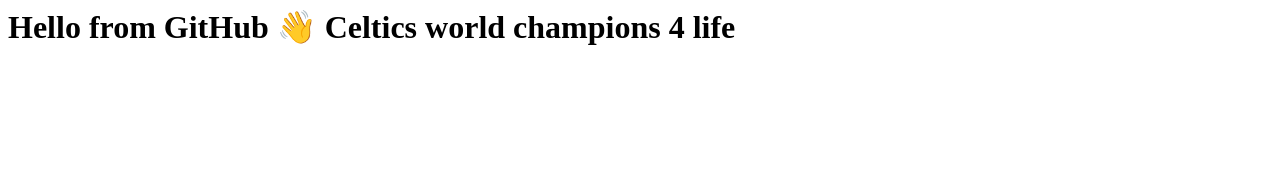
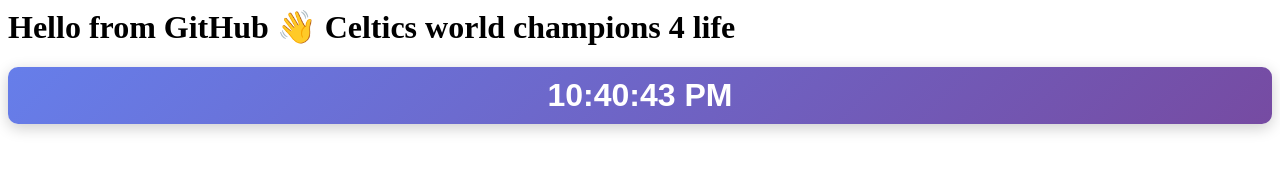
Before and after one commit to itsrouk/first-modern-project, a plain HTML site: page index.html in a window 1280 px wide. Drawn offline with Linux system fonts and the light colour scheme.

Commit message:
same thing

```diff
--- a/index.html
+++ b/index.html
@@ -1,6 +1,39 @@
 <html>
-  <head><title>My First Project</title></head>
+  <head>
+    <title>My First Project</title>
+    <style>
+      .clock {
+        font-family: 'Arial', sans-serif;
+        font-size: 2em;
+        font-weight: bold;
+        color: #333;
+        text-align: center;
+        margin: 20px 0;
+        padding: 10px;
+        background: linear-gradient(135deg, #667eea 0%, #764ba2 100%);
+        color: white;
+        border-radius: 10px;
+        box-shadow: 0 4px 15px rgba(0,0,0,0.2);
+      }
+    </style>
+  </head>
   <body>
     <h1>Hello from GitHub 👋 Celtics world champions 4 life</h1>
+
+    <div class="clock" id="clock"></div>
+
+    <script>
+      function updateClock() {
+        const now = new Date();
+        const timeString = now.toLocaleTimeString();
+        document.getElementById('clock').textContent = timeString;
+      }
+
+      // Update clock immediately
+      updateClock();
+
+      // Update clock every second
+      setInterval(updateClock, 1000);
+    </script>
   </body>
 </html>
```
